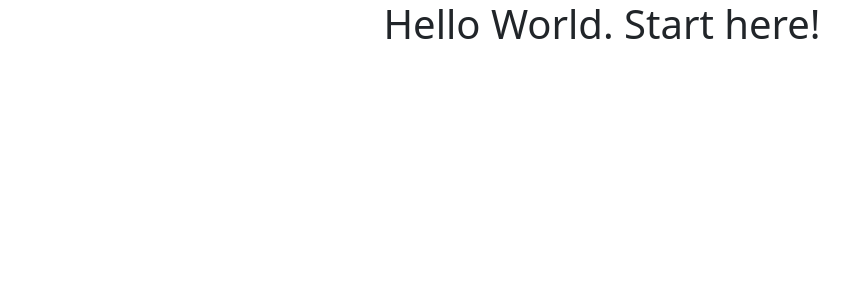
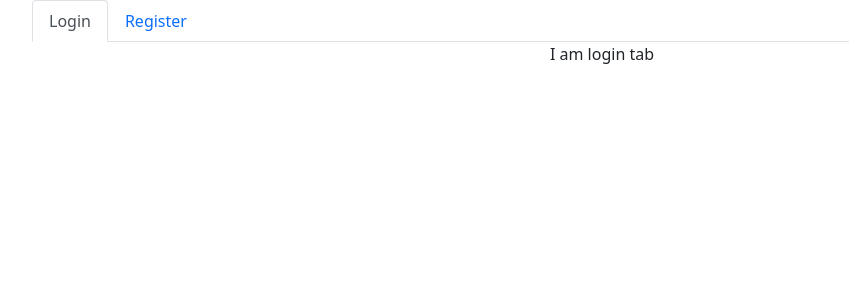
Before and after one commit to cblakedev/NeighborHUB-Client, a React (Create React App) app: page / in a window 1280 px wide. Shown: the top 300 px of the page, without its empty margins (38-887 px from the left). Built offline with nearby package versions, Linux system fonts and the light colour scheme.

Commit message:
Added user and admin login/register landing page

```diff
--- a/src/App.tsx
+++ b/src/App.tsx
@@ -1,15 +1,19 @@
-import React from 'react';
+import React, { Component } from 'react';
 import './App.css';
 import 'bootstrap/dist/css/bootstrap.min.css';
+import UserAuth from '../src/auth/UserAuth'
 
-function App() {
-  return (
-    <div className="App">
-      <div>
-        <h1>Hello World. Start here!</h1>
+class App extends Component {
+  render() {
+    return (
+      <div className="App">
+        <div>
+          <UserAuth />
+        </div>
       </div>
-    </div>
-  );
+    );
+  }
+
 }
 
 export default App;
--- /dev/null
+++ b/src/auth/AdminLogin.tsx
@@ -0,0 +1 @@
+export {}
--- /dev/null
+++ b/src/auth/AdminRegister.tsx
@@ -0,0 +1 @@
+export {}
--- /dev/null
+++ b/src/auth/UserAuth.tsx
@@ -0,0 +1,36 @@
+import React, { Component } from 'react';
+import { Container, Row, Col, Tabs, Tab } from 'react-bootstrap';
+
+
+type UserAuthProps = {
+}
+
+type UserAuthState = {
+}
+
+class UserAuth extends Component<UserAuthProps, UserAuthState> {
+    state: UserAuthState = {
+
+    }
+
+
+
+    render() {
+        return (
+            <Container className='main'>
+                <Row>
+                    <Tabs id="authTab" defaultActiveKey="login">
+                        <Tab eventKey='login' title='Login'>
+                            <p>I am login tab</p>
+                        </Tab>
+                        <Tab eventKey='register' title='Register'>
+                            <p>I am Register tab</p>
+                        </Tab>
+                    </Tabs>
+                </Row>
+            </Container>
+        )
+    }
+}
+
+export default UserAuth;
--- /dev/null
+++ b/src/auth/UserLogin.tsx
@@ -0,0 +1 @@
+export {}
--- /dev/null
+++ b/src/auth/UserRegister.tsx
@@ -0,0 +1 @@
+export {}
```
Also changed, not shown: src/auth/AdminAuth.tsx (added, +36 -0 lines).
